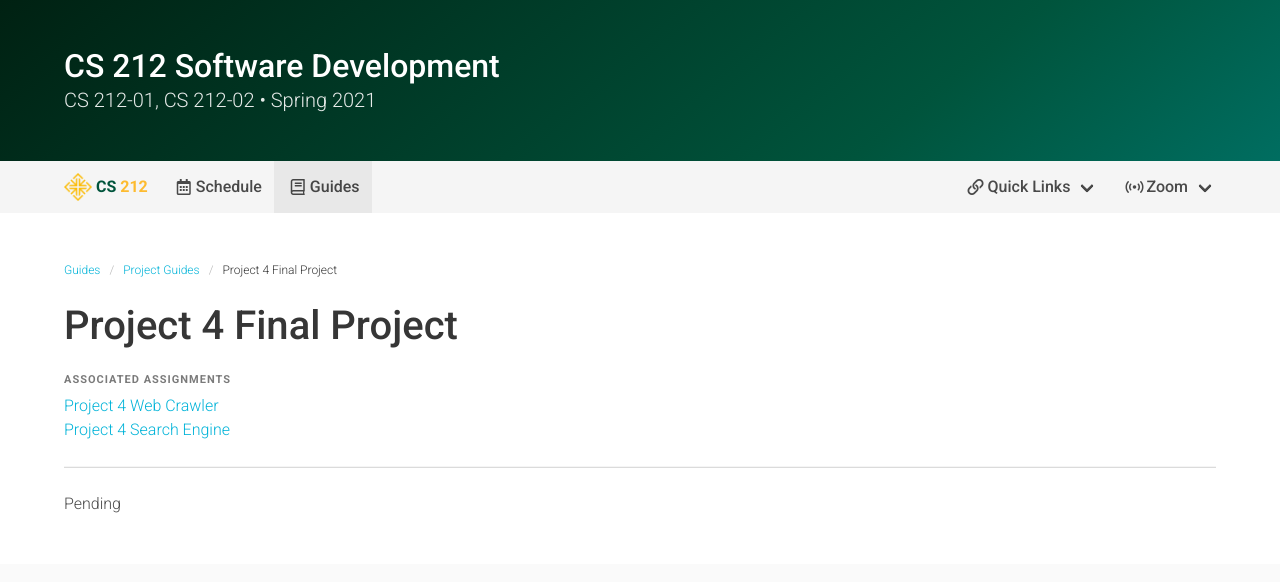
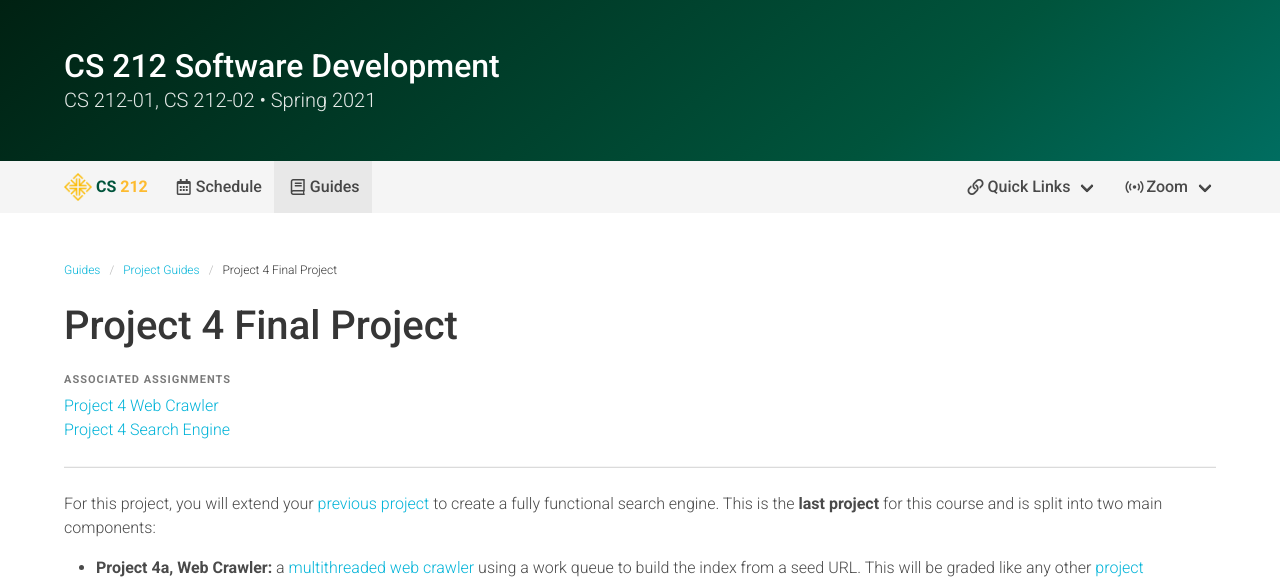
Before and after one commit to usf-cs212-spring2021/usf-cs212-spring2021.github.io, a Jekyll site: the page built from _projects/project-4.md, in a window 1280 px wide. Shown: the top 582 px of the page. Built offline with Jekyll 4.4.1, drawn with Linux system fonts in a browser that asks for light colours; comment, search, counter and statistics services are not loaded; some of the changed text lies outside the part shown.

Commit message:
Updated project 4 landing page.

```diff
--- a/_projects/project-4.md
+++ b/_projects/project-4.md
@@ -6,8 +6,8 @@ key: 2.4
 bump: true
 
 tags:
-  - text: 'Pending'
-    type: 'is-light'
+  - text: 'New'
+    type: 'is-primary'
 
 assignments:
   - text: 'Project 4 Web Crawler'
@@ -18,56 +18,12 @@ assignments:
 
 ---
 
-Pending
+For this project, you will extend your [previous project](project-3.html) to create a fully functional search engine. This is the **last project** for this course and is split into two main components:
 
-{% comment %}
+  - **Project 4a, Web Crawler:** a [multithreaded web crawler](project-4a.html) using a work queue to build the index from a seed URL. This will be graded like any other [project functionality](project-grading.html), via JUnit tests and Github Actions. You fully must pass the functionality of [project 3](project-3.html) to be eligible to earn credit for this project.
 
-For this project, you will extend your [previous project](project-3.html) to create a fully functional search engine. This project is split into two main components: (1) a [multithreaded web crawler](project-4a.html) using a work queue to build the index from a seed URL, and (2) a [search engine web interface](project-4b.html) using [embedded Jetty](https://www.eclipse.org/jetty/) and servlets to search that index.
+  - **Project 4b, Search Engine:** a [search engine web interface](project-4b.html) using [embedded Jetty](https://www.eclipse.org/jetty/) and servlets to search that index. This will be graded via [code review during finals week](final-review.html) only. You fully must pass the [web crawler functionality](project-4a.html) to be eligible to earn credit for this project.
 
-This is the **last project** for this course. There will be no code review/design grade for this project, only a 2-part functionality grade instead. The grade breakdown and eligibility requirements are as follows:
+See each individual project writeup for more details.
 
-<table class="table is-hoverable">
-
-<thead>
-  <tr>
-    <th class="has-text-centered">Points</th>
-    <th class="has-text-centered">Description</th>
-    <th>Eligibility</th>
-  </tr>
-</thead>
-
-<tbody>
-<tr>
-  <td nowrap class="has-text-centered">100</td>
-  <td nowrap class="has-text-centered"><a href="project-4a.html">Web Crawler<br/> Functionality</a></td>
-  <td width="100%">You fully must pass the functionality of <a href="project-3.html">project 3</a> to be eligible for these points.</td>
-</tr>
-
-<tr>
-  <td nowrap class="has-text-centered">40</td>
-  <td nowrap class="has-text-centered"><a href="project-4b.html">Search Engine<br/> Core Functionality</a></td>
-  <td width="100%">You must fully pass <strong>both</strong> the functionality and the design of <a href="project-3.html">project 3</a> to be eligible for these points, as well as fully pass the <a href="project-4a.html">web crawler</a> functionality.</td>
-</tr>
-
-<tr>
-  <td nowrap class="has-text-centered">60</td>
-  <td nowrap class="has-text-centered"><a href="project-4b.html">Search Engine<br/> Extra Functionality</a></td>
-  <td width="100%">You must fully pass <strong>both</strong> the functionality and the design of <a href="project-3.html">project 3</a> to be eligible for these points, as well as fully pass <strong>both</strong> the <a href="project-4a.html">web crawler</a> and <a href="project-4b.html">core search engine</a> functionality.</td>
-</tr>
-</tbody>
-
-</table>
-
-
-### Extra Credit
-
-Students may complete additional functionality for the [search engine](project-4b.html) as extra credit. There is no cap on how much extra credit you can earn for this specific project, however the overall project category grade will be capped to 110% at the end of the semester.
-
-For example, suppose you lost 10% because you submitted project 1 functionality late and completed 130% worth of extra credit on the search engine project. Instead of earning 130% &ndash; 10% = 120% in the project category, your overall project category grade will be capped to 110% instead. This is a great way to make up missed points from late submissions, as well as boost your score if you struggled in the other grade categories.
-
-The search engine core and extra functionality will be graded in your final code review appointment during finals week. See the <a href="project-4a.html">web crawler</a> and <a href="project-4b.html">search engine</a> writeups for more functionality details.
-
-<article class="message is-warning">
-  <div class="message-body"><i class="far fa-exclamation-triangle"></i>&nbsp;Regardless of what you implemented, you will NOT earn points for the search engine core functionality if you are not passing all of the web crawler tests, and will NOT earn points for extra functionality if you have not fully implemented the core functionality!</div>
-</article>
-{% endcomment %}
+The [Project 4B Search Engine](project-4b.html) project will not be code reviewed during the normal semester. It will only be graded during finals week if eligible. See the [Final Code Review](final-review.html) guide for details.
```
